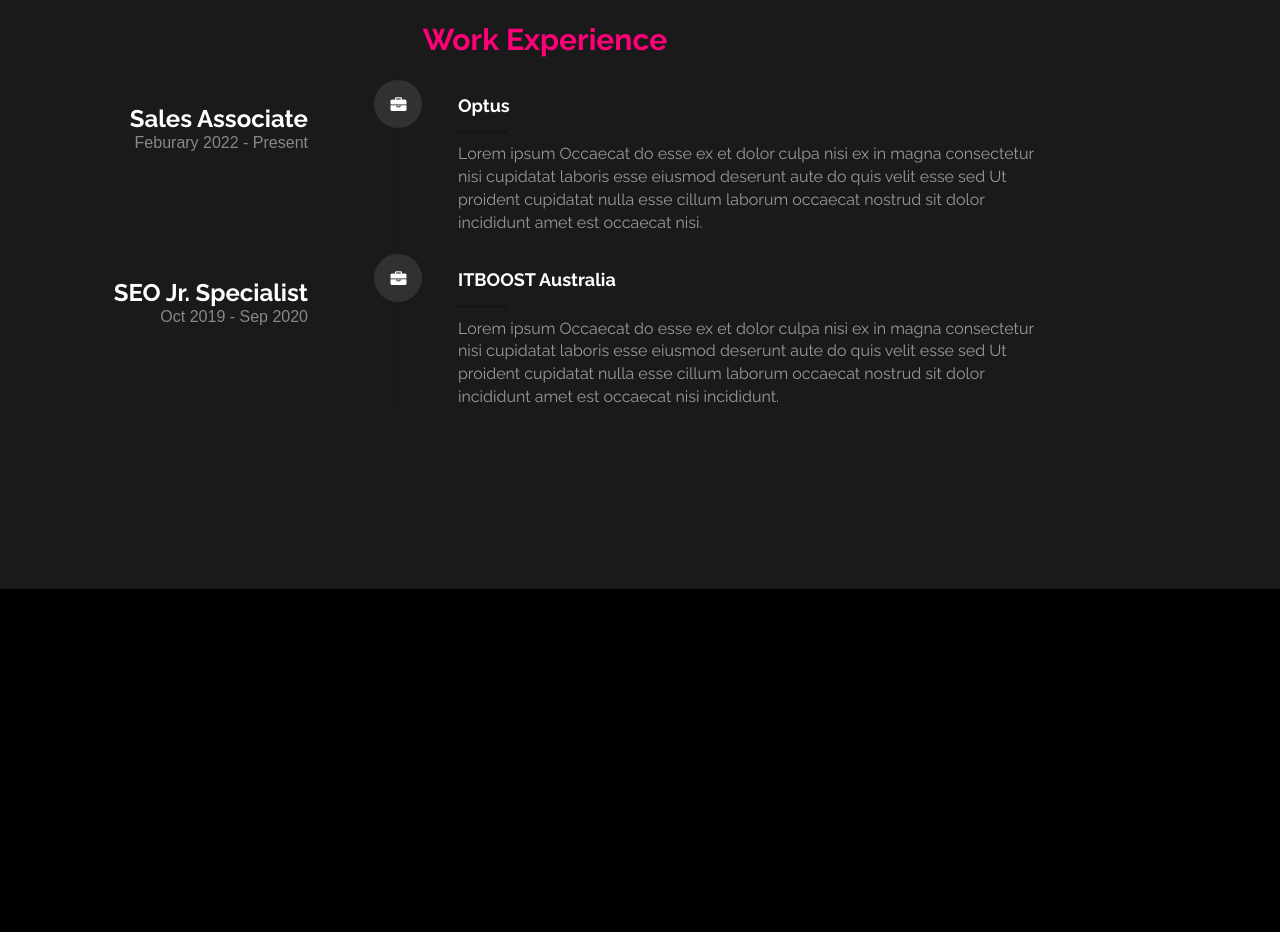
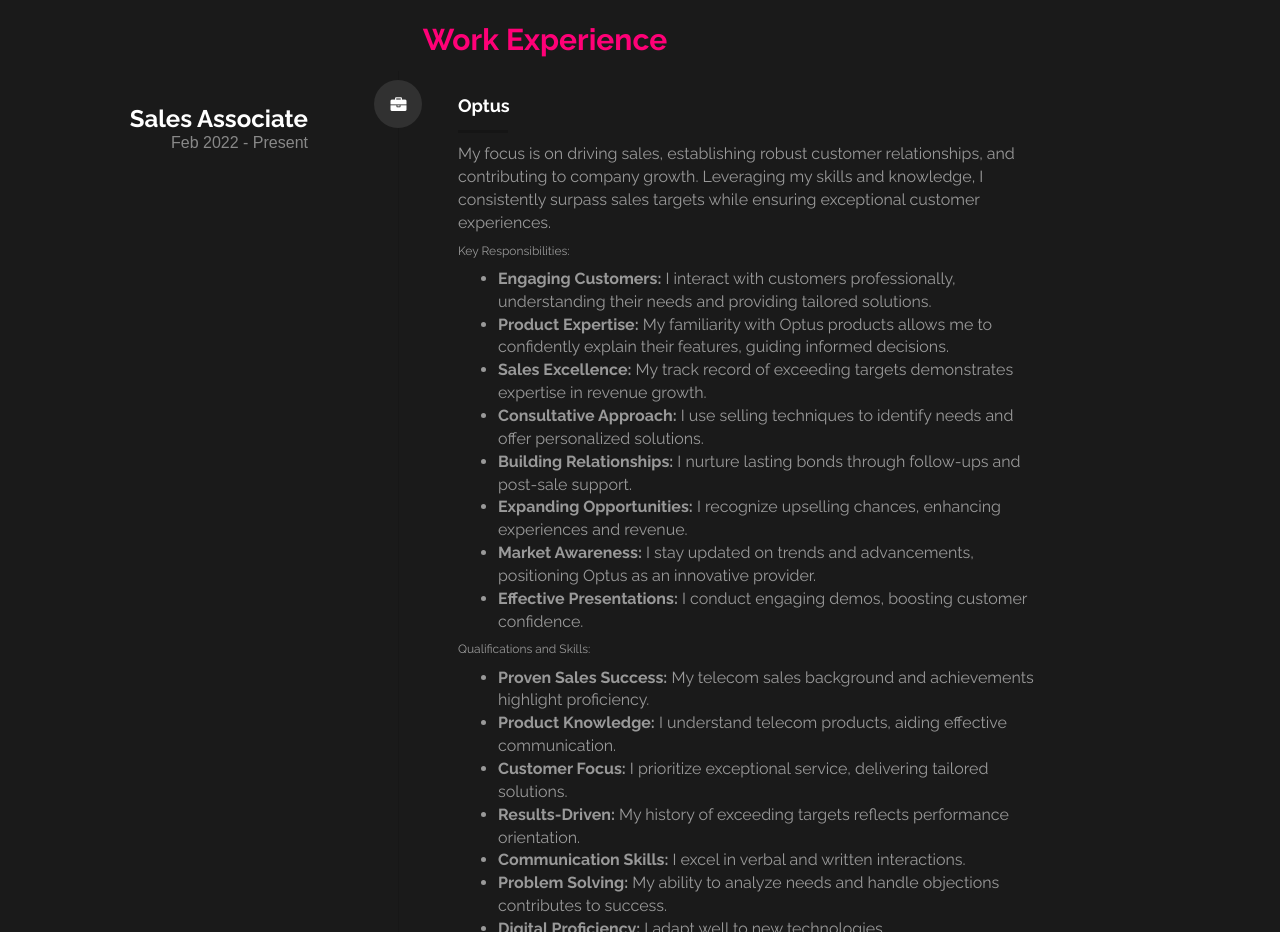
Before and after one commit to MagmaArcade/MagmaArcade.github.io, a plain HTML site: page index.html in a window 1280 px wide. Shown: the part 1868-2800 px from the top of the page. Drawn offline with Linux system fonts and the light colour scheme.

Commit message:
Update index.html

```diff
--- a/index.html
+++ b/index.html
@@ -157,11 +157,35 @@
 								</div>
 								<div class="timeline-header">
 									<h3>Sales Associate</h3>
-									<p>Feburary 2022 - Present</p>
+									<p>Feb 2022 - Present</p>
 								</div>
 								<div class="timeline-content">
 									<h4>Optus</h4>
-									<p>Lorem ipsum Occaecat do esse ex et dolor culpa nisi ex in magna consectetur nisi cupidatat laboris esse eiusmod deserunt aute do quis velit esse sed Ut proident cupidatat nulla esse cillum laborum occaecat nostrud sit dolor incididunt amet est occaecat nisi.</p>
+									<p><p>My focus is on driving sales, establishing robust customer relationships, and contributing to company growth. Leveraging my skills and knowledge, I consistently surpass sales targets while ensuring exceptional customer experiences.</p>
+										<h6>Key Responsibilities:</h6>
+										<ul>
+										  <li><strong>Engaging Customers:</strong> I interact with customers professionally, understanding their needs and providing tailored solutions.</li>
+										  <li><strong>Product Expertise:</strong> My familiarity with Optus products allows me to confidently explain their features, guiding informed decisions.</li>
+										  <li><strong>Sales Excellence:</strong> My track record of exceeding targets demonstrates expertise in revenue growth.</li>
+										  <li><strong>Consultative Approach:</strong> I use selling techniques to identify needs and offer personalized solutions.</li>
+										  <li><strong>Building Relationships:</strong> I nurture lasting bonds through follow-ups and post-sale support.</li>
+										  <li><strong>Expanding Opportunities:</strong> I recognize upselling chances, enhancing experiences and revenue.</li>
+										  <li><strong>Market Awareness:</strong> I stay updated on trends and advancements, positioning Optus as an innovative provider.</li>
+										  <li><strong>Effective Presentations:</strong> I conduct engaging demos, boosting customer confidence.</li>
+										</ul>
+
+										<h6>Qualifications and Skills:</h6>
+										<ul>
+										  <li><strong>Proven Sales Success:</strong> My telecom sales background and achievements highlight proficiency.</li>
+										  <li><strong>Product Knowledge:</strong> I understand telecom products, aiding effective communication.</li>
+										  <li><strong>Customer Focus:</strong> I prioritize exceptional service, delivering tailored solutions.</li>
+										  <li><strong>Results-Driven:</strong> My history of exceeding targets reflects performance orientation.</li>
+										  <li><strong>Communication Skills:</strong> I excel in verbal and written interactions.</li>
+										  <li><strong>Problem Solving:</strong> My ability to analyze needs and handle objections contributes to success.</li>
+										  <li><strong>Digital Proficiency:</strong> I adapt well to new technologies.</li>
+										  <li><strong>Adaptability:</strong> I embrace change and stay updated on industry trends.</li>
+										</ul>
+									</p>
 								</div>
 							</div>
 
@@ -218,7 +242,7 @@
 									</div>
 									<div class="timeline-header">
 										<h3>Bachelor Degree</h3>
-										<p>January 2022 - December 2024</p>
+										<p>Jan 2022 - Dec 2024</p>
 									</div>
 									<div class="timeline-content">
 										<h4>Swinburne University</h4>
```
